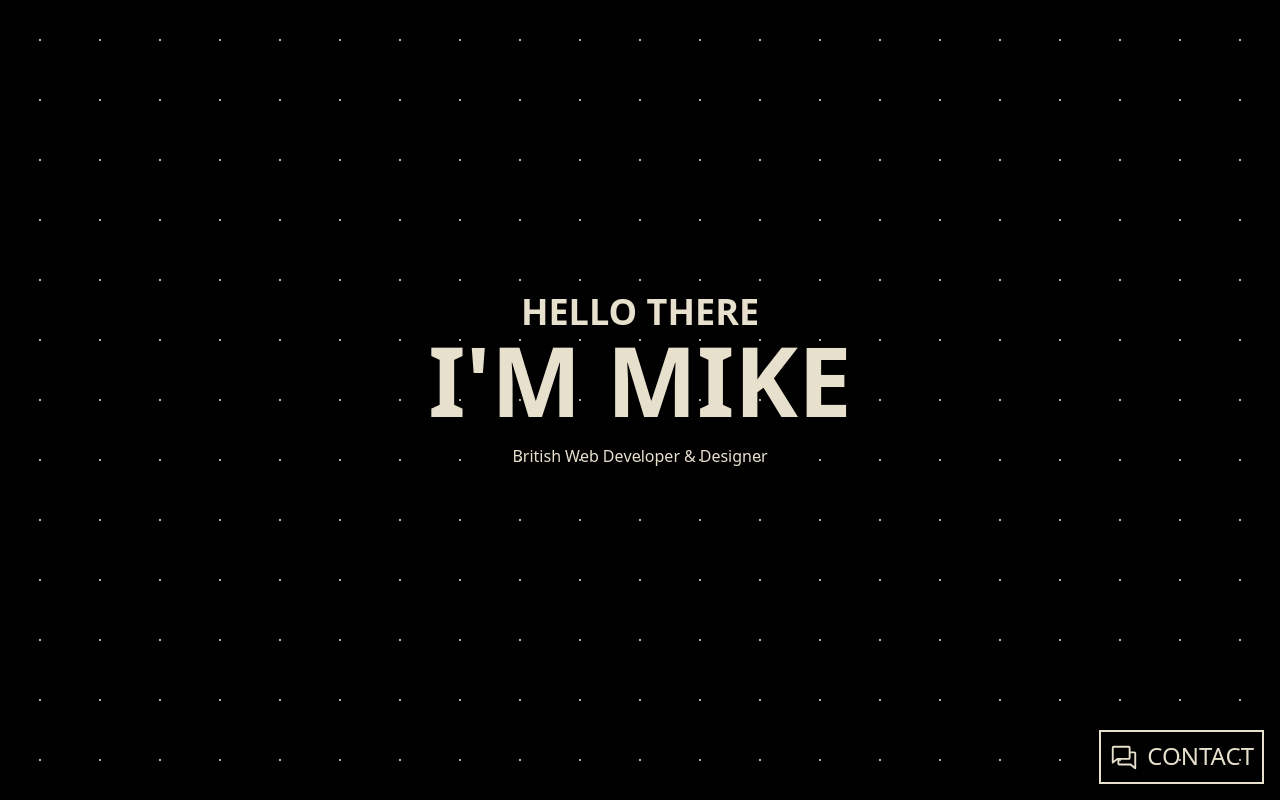
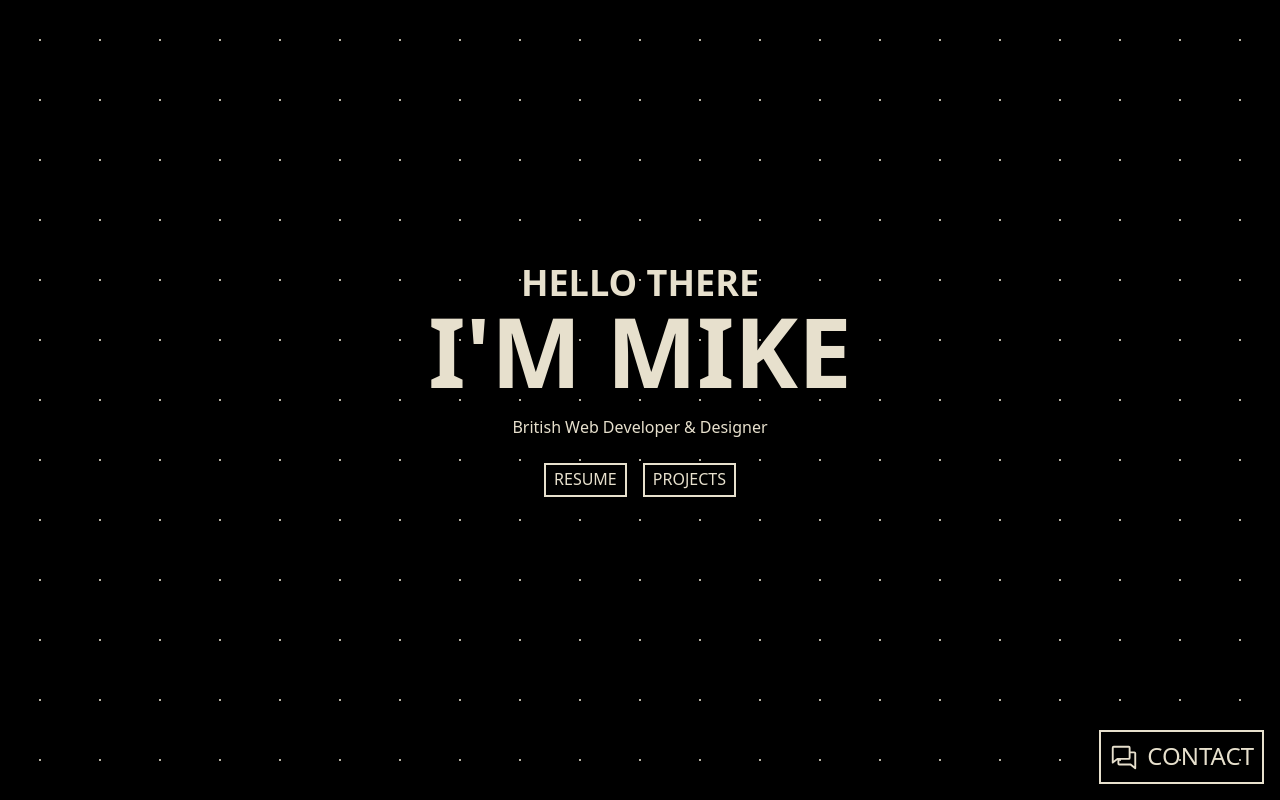
Before and after one commit to MikeNewXYZ/portfolio, a Next.js app: page / in a window 1280 px wide. Built offline with nearby package versions, Linux system fonts and the light colour scheme.

Commit message:
restructure hero component

```diff
--- a/src/app/layout.js
+++ b/src/app/layout.js
@@ -9,7 +9,7 @@ export const metadata = {
 export default function RootLayout({ children }) {
 	return (
 		<html lang="en">
-			<body className="bg-dark text-light relative">
+			<body className="relative bg-dark text-light">
 				{children}
 				<Background />
 			</body>
--- a/src/components/background/background.js
+++ b/src/components/background/background.js
@@ -43,7 +43,7 @@ export default function Background() {
 	}, []);
 
 	return (
-		<div className="fixed left-0 top-0 -z-50 h-screen w-full overflow-hidden bg-base-100">
+		<div className="fixed left-0 top-0 -z-50 h-screen w-full overflow-hidden bg-dark">
 			<motion.div
 				ref={scope}
 				className="h-full w-full bg-center"
--- /dev/null
+++ b/src/components/hero/heading/heading.js
@@ -0,0 +1,60 @@
+import { cn } from "@/lib/cn/cn";
+import { motion } from "framer-motion";
+
+const topTextVariant = {
+	initial: {
+		opacity: 0,
+		x: "-50%",
+	},
+	animate: {
+		opacity: 1,
+		x: "0%",
+		transition: {
+			duration: 0.5,
+			type: "spring",
+		},
+	},
+};
+
+const mainTextVariant = {
+	initial: {
+		opacity: 0,
+		x: "50%",
+	},
+	animate: {
+		opacity: 1,
+		x: "0%",
+		transition: {
+			duration: 0.5,
+			type: "spring",
+		},
+	},
+};
+
+export default function Heading({
+	className,
+	topText = "",
+	mainText = "",
+	...props
+}) {
+	return (
+		<div {...props} className={cn("font-black uppercase", className)}>
+			<motion.h1
+				className="text-4xl"
+				variants={topTextVariant}
+				initial="initial"
+				animate="animate"
+			>
+				{topText}
+			</motion.h1>
+			<motion.h1
+				className="text-8xl"
+				variants={mainTextVariant}
+				initial="initial"
+				animate="animate"
+			>
+				{mainText}
+			</motion.h1>
+		</div>
+	);
+}
--- a/src/components/hero/hero.js
+++ b/src/components/hero/hero.js
@@ -1,97 +1,22 @@
 "use client";
-import { motion } from "framer-motion";
-
-const topTextVariants = {
-	hidden: {
-		opacity: 0,
-		x: "-50%",
-	},
-	show: {
-		opacity: 1,
-		x: "0%",
-		transition: {
-			duration: 0.5,
-			type: "spring",
-		},
-	},
-};
-
-const mainTextVariants = {
-	hidden: {
-		opacity: 0,
-		x: "50%",
-	},
-	show: {
-		opacity: 1,
-		x: "0%",
-		transition: {
-			duration: 0.5,
-			type: "spring",
-		},
-	},
-};
-
-const bottomTextContainerVariants = {
-	hidden: {
-		opacity: 0,
-	},
-	show: {
-		opacity: 1,
-		transition: {
-			delayChildren: 1,
-			staggerChildren: 0.05,
-		},
-	},
-};
-
-const bottomTextVariants = {
-	hidden: {
-		opacity: 0,
-		scale: 0.8,
-	},
-	show: {
-		opacity: 1,
-		scale: 1,
-	},
-};
+import Heading from "./heading/heading";
+import NavButtons from "./nav-buttons/nav-buttons";
+import Subheading from "./subheading/subheading";
 
 export default function Hero() {
 	return (
 		<main className="flex h-screen w-full flex-col items-center justify-center pb-10 text-center">
-			<div className="font-black uppercase">
-				<motion.h1
-					className="text-4xl"
-					variants={topTextVariants}
-					initial="hidden"
-					animate="show"
-				>
-					hello there
-				</motion.h1>
-				<motion.h1
-					className="text-8xl"
-					variants={mainTextVariants}
-					initial="hidden"
-					animate="show"
-				>
-					i&apos;m mike
-				</motion.h1>
-			</div>
-			<motion.p
-				className="mt-4"
-				variants={bottomTextContainerVariants}
-				initial="hidden"
-				animate="show"
-			>
-				{"British Web Developer & Designer".split("").map((l, i) => (
-					<motion.span
-						key={i}
-						className={`inline-block ${l === " " ? "px-0.5" : ""}`}
-						variants={bottomTextVariants}
-					>
-						{l}
-					</motion.span>
-				))}
-			</motion.p>
+			<Heading topText="hello there" mainText="i'm mike" />
+
+			<Subheading className="mt-4" text="British Web Developer & Designer" />
+
+			<NavButtons
+				classNames="mt-6"
+				buttons={[
+					{ href: "/resume", name: "resume" },
+					{ href: "/projects", name: "projects" },
+				]}
+			/>
 		</main>
 	);
 }
--- /dev/null
+++ b/src/components/hero/nav-buttons/nav-buttons.js
@@ -0,0 +1,32 @@
+import Button from "@/components/button/button";
+import Link from "next/link";
+import { cn } from "@/lib/cn/cn";
+import { motion } from "framer-motion";
+
+const containerVariant = {
+	initial: {
+		opacity: 0,
+		y: "50%",
+	},
+	animate: {
+		opacity: 1,
+		y: "0%",
+	},
+};
+
+export default function NavButtons({ classNames, buttons = [], ...props }) {
+	return (
+		<motion.div
+			className={cn("flex gap-4", classNames)}
+			variants={containerVariant}
+			initial="initial"
+			animate="animate"
+		>
+			{buttons.map(({ href, name }, index) => (
+				<Link key={index} href={href}>
+					<Button className="pb-1.5">{name}</Button>
+				</Link>
+			))}
+		</motion.div>
+	);
+}
--- /dev/null
+++ b/src/components/hero/subheading/subheading.js
@@ -0,0 +1,48 @@
+import { motion } from "framer-motion";
+import { cn } from "@/lib/cn/cn";
+
+const containerVariant = {
+	initial: {
+		opacity: 0,
+	},
+	animate: {
+		opacity: 1,
+		transition: {
+			delayChildren: 1,
+			staggerChildren: 0.05,
+		},
+	},
+};
+
+const letterVariant = {
+	initial: {
+		opacity: 0,
+		scale: 0.8,
+	},
+	animate: {
+		opacity: 1,
+		scale: 1,
+	},
+};
+
+export default function Subheading({ className, text = "", ...props }) {
+	return (
+		<motion.p
+			{...props}
+			className={cn("", className)}
+			variants={containerVariant}
+			initial="initial"
+			animate="animate"
+		>
+			{text.split("").map((l, i) => (
+				<motion.span
+					key={i}
+					className={`inline-block ${l === " " ? "px-0.5" : ""}`}
+					variants={letterVariant}
+				>
+					{l}
+				</motion.span>
+			))}
+		</motion.p>
+	);
+}
```
